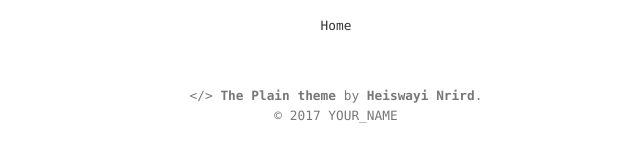
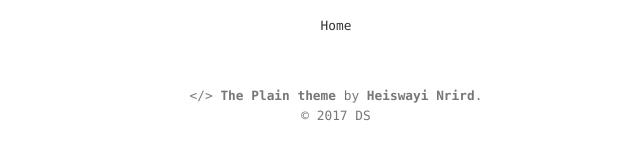
Before and after one commit to firmai/snowde.github.io, a Jekyll site: the page built from about.md, in a window 1280 px wide. Shown: the part 520-682 px from the top of the page, without its empty margins (304-944 px from the left). Built offline with Jekyll 4.4.1, drawn with Linux system fonts in a browser that asks for light colours.

Commit message:
Update _config.yml
Some

```diff
--- a/_config.yml
+++ b/_config.yml
@@ -5,8 +5,8 @@ google_verify:      epFgX0s_0RM3CdjwFcsewfXzPov2g8s9ZBOLyaIUH-o # Put your Googl
 google_analytics:   UA-XXXXXXX-X # Put your Google Analytics code
 
 # Author Info
-author_name:        "YOUR_NAME" # Your name here
-author_email:       hnrird@gmail.com # Your email here
+author_name:        "DS" # Your name here
+author_email:       d.snow@live.com # Your email here
 author_gravatar:    a15a938133151d57372f46fe6460ea5a # Your Gravatar md5 hash here for logo
 twitter_username:   HeiswayiNrird # Your Twitter username here
 github_username:    heiswayi # Your GitHub username here
```
